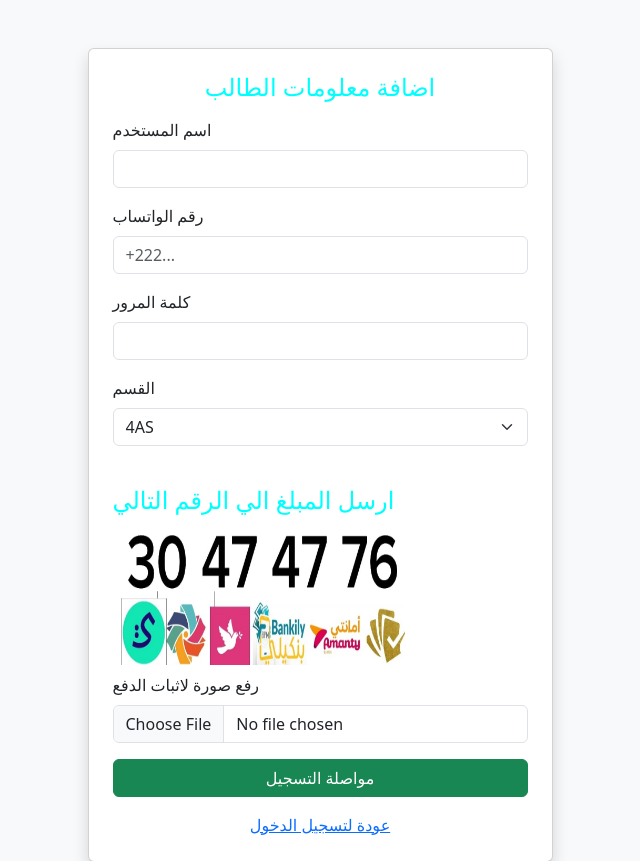
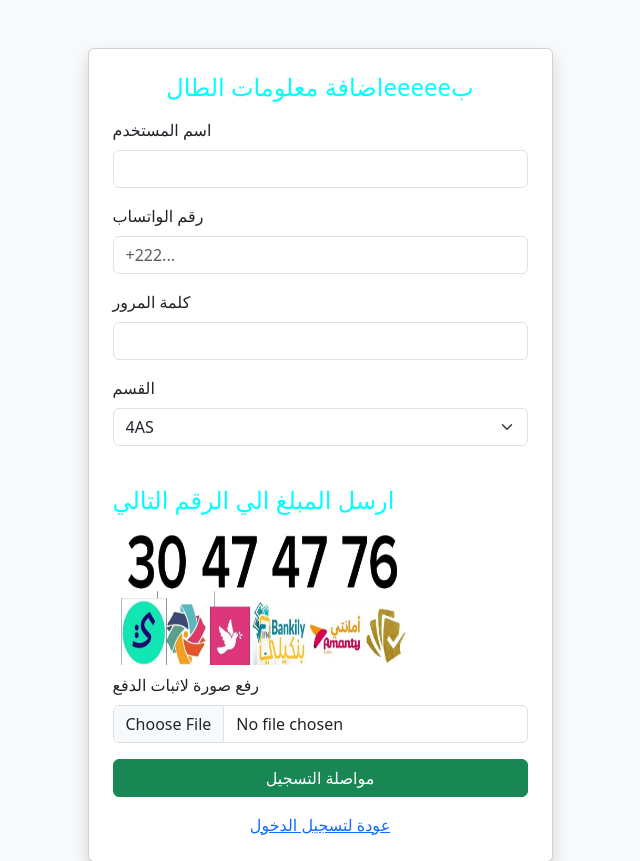
Before and after one commit to saiid27/temey-flask, a Flask app: page /register in a window 1280 px wide. Shown: the top 861 px of the page, without its empty margins (320-960 px from the left). Run offline with Flask 3, Linux system fonts and the light colour scheme.

Commit message:
rani dert e ' foi

```diff
--- a/templates/register.html
+++ b/templates/register.html
@@ -16,7 +16,7 @@
 <div class="container py-5">
   <div class="col-12 col-md-7 col-lg-5 mx-auto">
     <div class="card shadow p-4">
-      <h4 class="text-center mb-3">اضافة معلومات الطالب</h4>
+      <h4 class="text-center mb-3">اضافة معلومات الطالeeeeeب</h4>
       {% with msgs=get_flashed_messages(with_categories=true) %}{% for c,m in msgs %}
       <div class="alert alert-{{c}}">{{m}}</div>{% endfor %}{% endwith %}
       <form method="POST" enctype="multipart/form-data">
```
